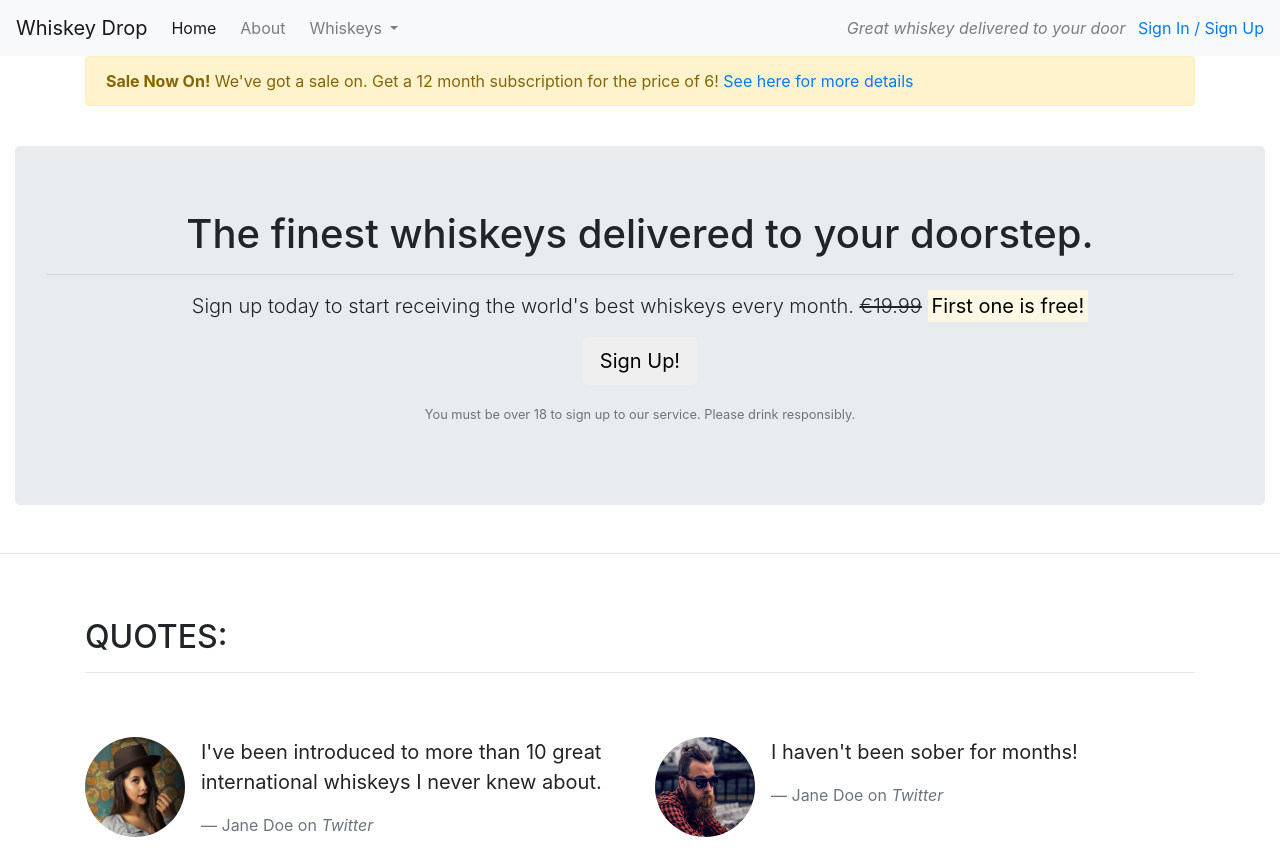
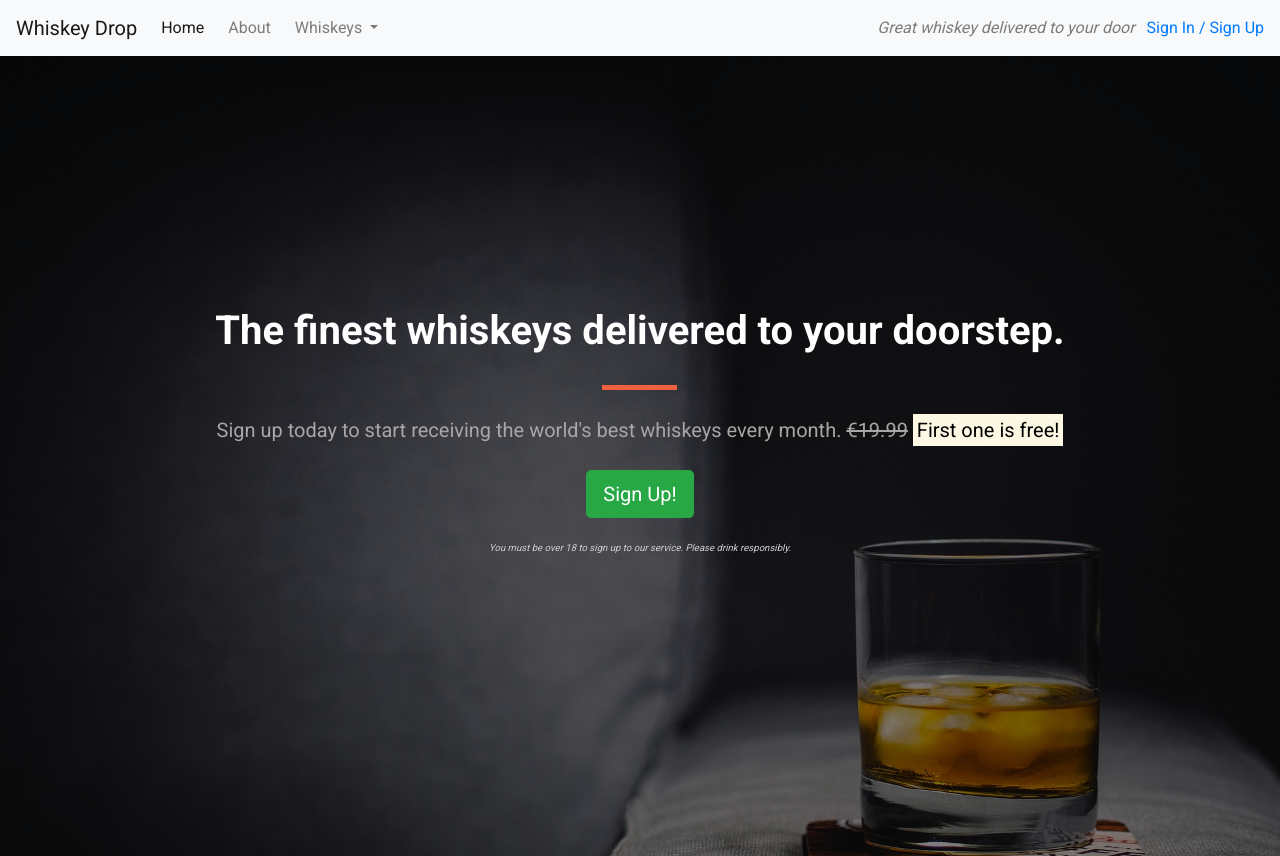
Before and after one commit to chardma3/bootstrap, a plain HTML site: page index.html in a window 1280 px wide. Shown: the top 856 px of the page. Drawn offline with nearby package versions, Linux system fonts and the light colour scheme.

Commit message:
update styling

```diff
--- a/css/style.css
+++ b/css/style.css
@@ -1,15 +1,15 @@
-body{
-    font-family: 'Roberto', sans-serif;
+body {
+    font-family: 'Roboto', sans-serif;
 }
 
-.alert-container {
+/* Containers */
 
-}
+.alert-container {}
 
 .callout-container {
-height:100vh;
+    height: 100vh;
 
-  background: url("../images/whiskey-background.jpg") no-repeat bottom right fixed;
+    background: url('../images/whiskey-background.jpg') no-repeat center center fixed;
     -webkit-background-size: cover;
     -moz-background-size: cover;
     -o-background-size: cover;
@@ -18,80 +18,83 @@ height:100vh;
     display: flex;
     align-items: center;
     justify-content: center;
-position:relative;
+
+    position: relative;
 }
-
 
 .opaque-overlay {
     position: absolute;
-
-}
-.quotes-container {
-
+    top: 0;
+    left: 0;
+    height: 100%;
+    width: 100%;
+    background-color: rgba(0, 0, 0, 0.5);
 }
 
-.features-container {
+.quotes-container {}
 
-}
+.features-container {}
 
-/*Block Dividers*/
+/* Block dividers */
 
 .block-divider {
     width: 75px;
     height: 5px;
     border: 0;
-    background-color: #f05f40
+    background-color: #444;
 }
 
 .block-divider--orange {
-    background-color: #f05f40
+    background-color: #f05f40;
 }
 
 .block-divider--short {
-    widows: 35px;
+    width: 35px;
 }
 
-/*Jumbotron*/
+/* Jumbotron */
 
 .jumbotron {
     background-color: transparent;
 }
 
-.jumbotron-header {
-    color:white;
+.jumbotron h1 {
+    color: white;
     font-weight: bold;
     margin-bottom: 30px;
+    color: white;
 }
 
 .jumbotron .lead {
+    color: #a7a7a7;
     margin: 25px 0;
-    color: #a7a7a7;
-
 }
 
 .jumbotron small {
-    font-size:60%;
+    font-size: 60%;
     font-style: italic;
     color: #d0d0d0;
 }
+
 /* Buttons */
 
-.btn--cta{
-font-weight:bold;
+.btn--cta {
+    font-weight: bold;
     border-radius: 23px;
     width: 160px;
 }
 
 .btn--red {
-    color:white;
-    background-color:#f05f40;
+    color: white;
+    background-color: #f05f40;
     border-color: #f05f40;
 }
 
-btn--red:hover,
-btn--red:active,
-btn--red: focus,
-btn-red: active:focus, {
-    background-color: #f05f40;
-    border-color: #f05f40;
+.btn--red:hover,
+.btn--red:active,
+.btn--red:focus,
+.btn--red:active:focus {
+    background-color: #df4929;
+    border-color: #df4929;
+    color: white;
 }
--- a/index.html
+++ b/index.html
@@ -7,6 +7,8 @@
     <title>Whiskey Drop | Taste a new whiskey every month</title>
     <link rel="stylesheet" href="https://maxcdn.bootstrapcdn.com/bootstrap/4.1.3/css/bootstrap.min.css">
     <link rel="stylesheet" href="https://use.fontawesome.com/releases/v5.6.1/css/all.css" integrity="sha384-gfdkjb5BdAXd+lj+gudLWI+BXq4IuLW5IT+brZEZsLFm++aCMlF1V92rMkPaX4PP" crossorigin="anonymous">
+    <link href="https://fonts.googleapis.com/css?family=Roboto:400,700" rel="stylesheet">
+    <link rel="stylesheet" href="css/style.css" type="text/css" />
 </head>
 
 <body>
@@ -43,15 +45,15 @@
         </div>
         <!--</div>-->
     </nav>
-    <div class="container alert-container">
-        <div class="row d-none d-sm-block">
-            <div class="col-12">
-                <div class="alert alert-warning">
-                    <strong>Sale Now On!</strong> We've got a sale on. Get a 12 month subscription for the price of 6! <a href="">See here for more details</a>
-                </div>
-            </div>
-        </div>
-        </div>
+    <!--<div class="container alert-container">-->
+    <!--    <div class="row d-none d-sm-block">-->
+    <!--        <div class="col-12">-->
+    <!--            <div class="alert alert-warning">-->
+    <!--                <strong>Sale Now On!</strong> We've got a sale on. Get a 12 month subscription for the price of 6! <a href="">See here for more details</a>-->
+    <!--            </div>-->
+    <!--        </div>-->
+    <!--    </div>-->
+    <!--</div>-->
     <div class="container-fluid callout-container">
         <!-- Callout -->
         <div class="opaque-overlay">&nbsp;</div>
@@ -59,19 +61,19 @@
             <div class="col-12">
                 <section class="callout jumbotron text-center">
                     <h1 class="jumbotron-header">The finest whiskeys delivered to your doorstep.</h1>
-                    <hr class="block-divider">
+                    <hr class="block-divider block-divider--orange">
                     <p class="lead">Sign up today to start receiving the world's best whiskeys every month.
                         <s class="d-none d-sm-inline">€19.99</s>
                         <span class="d-inline d-sm-none"><br></span>
                         <strong><mark>First one is free!</mark></strong></p>
-                    <p><button class="btn btn-lg btn--cta btn--red" data-toggle="modal" data-target="#signUpModal">Sign Up!</button></p>
+                    <p><button class="btn btn-lg btn-success" data-toggle="modal" data-target="#signUpModal">Sign Up!</button></p>
                     <p class="text-muted"><small>You must be over 18 to sign up to our service. Please drink responsibly.</small></p>
                 </section>
             </div>
         </div>
     </div>
     <!-- /.callout -->
-        <hr>
+
     <!-- Quotes -->
     <div class="container quotes-container">
         <section class="quotes">
@@ -110,8 +112,9 @@
                 </div>
             </div>
         </section>
+    </div>
     <!-- /.quotes -->
-        </div>
+
     <!-- Features -->
     <div class="features-container">
         <section class="features">
@@ -145,9 +148,8 @@
                 </div>
             </div>
         </section>
+    </div>
     <!-- /.features -->
-        </div>
-    </article>
 
     <div class="modal" tabindex="-1" role="dialog" id="signUpModal">
         <div class="modal-dialog" role="document">
```
Lines whose indentation alone changed are shown as unchanged.
